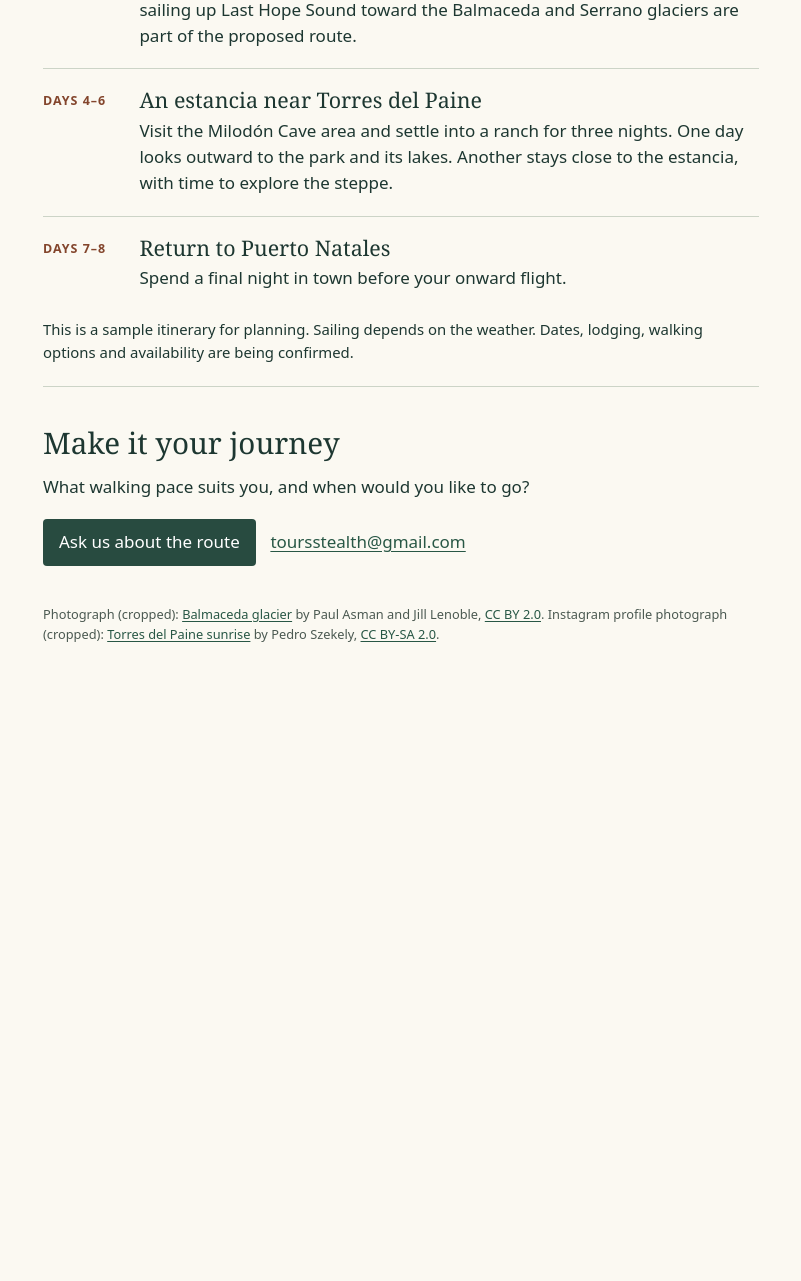
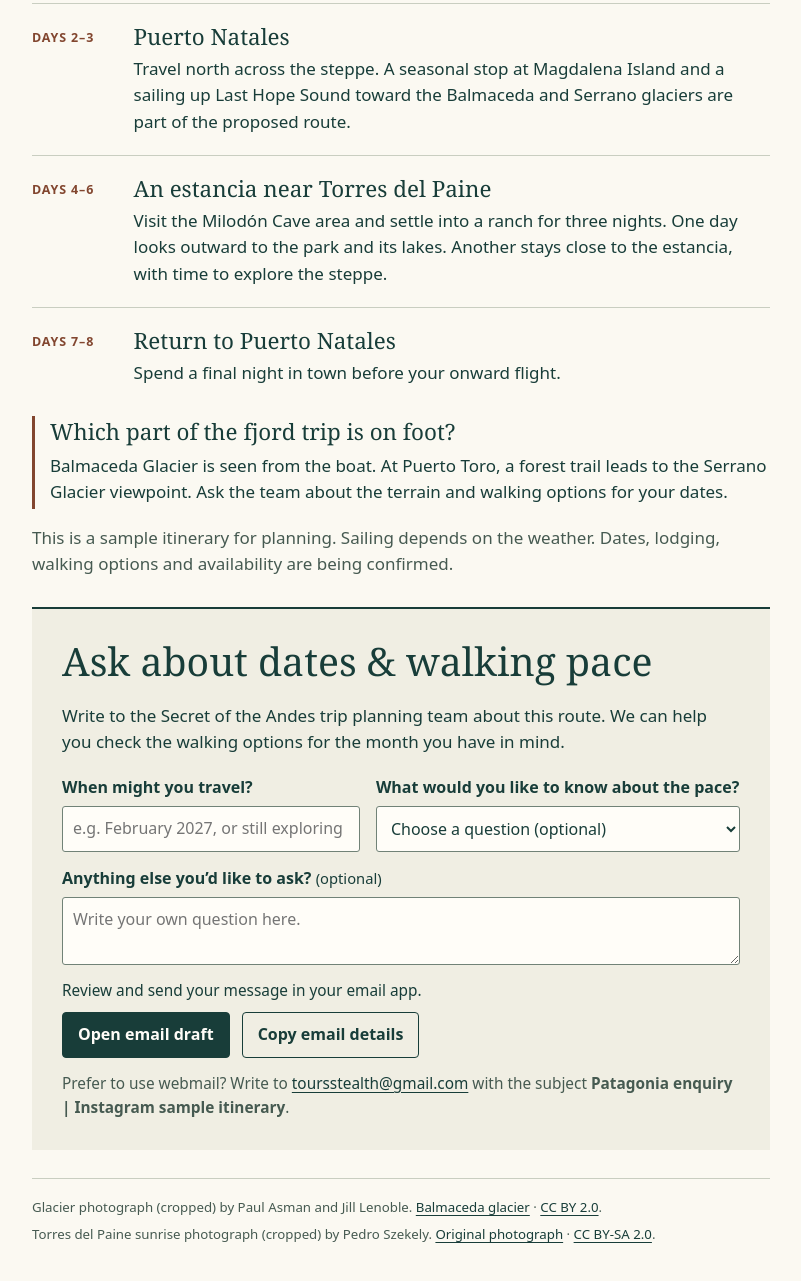
Before and after one commit to JavsDr/secret-of-the-andes, a plain HTML site: page patagonia/index.html in a window 1280 px wide. Shown: the part 955-2236 px from the top of the page, without its empty margins (239-1040 px from the left). Before the commit the page ends 1640 px from the top, so only its background shows below. Drawn offline with Linux system fonts and the light colour scheme.

Commit message:
Help Patagonia travelers ask about dates and walking pace

```diff
--- /dev/null
+++ b/patagonia/enquiry.js
@@ -0,0 +1,48 @@
+(() => {
+  const panel = document.getElementById('enquiry-builder');
+  const month = document.getElementById('month');
+  const pace = document.getElementById('pace');
+  const question = document.getElementById('question');
+  const draft = document.getElementById('email-draft');
+  const copy = document.getElementById('copy-enquiry');
+  const manualCopy = document.getElementById('manual-copy');
+  const status = document.getElementById('copy-status');
+  const address = document.getElementById('direct-email').textContent.trim();
+  const subject = document.getElementById('mail-subject').textContent.trim();
+
+  function message() {
+    const details = ['Hello Secret of the Andes team,', '', 'I’m interested in the eight-day Estancias & Glaciers route.'];
+    if (month.value.trim()) details.push('I’m considering ' + month.value.trim() + '.');
+    if (pace.value) details.push(pace.value);
+    if (question.value.trim()) details.push('', question.value.trim());
+    if (!pace.value && !question.value.trim()) details.push('Could you tell me about dates and walking options?');
+    return details.join('\r\n');
+  }
+
+  function updateDraft() {
+    draft.href = 'mailto:' + address + '?subject=' + encodeURIComponent(subject) + '&body=' + encodeURIComponent(message());
+    manualCopy.hidden = true;
+    status.textContent = '';
+  }
+
+  async function copyDetails() {
+    const details = ['To: ' + address, 'Subject: ' + subject, '', message()].join('\r\n');
+    try {
+      await navigator.clipboard.writeText(details);
+      status.textContent = 'Email details copied. Paste them into your email app to send your question.';
+    } catch {
+      manualCopy.value = details;
+      manualCopy.hidden = false;
+      manualCopy.focus();
+      manualCopy.select();
+      status.textContent = 'Select and copy the email details below, then paste them into your email app.';
+    }
+  }
+
+  panel.addEventListener('input', updateDraft);
+  panel.addEventListener('change', updateDraft);
+  copy.addEventListener('click', copyDetails);
+  updateDraft();
+  panel.hidden = false;
+  copy.hidden = false;
+})();
--- a/patagonia/index.html
+++ b/patagonia/index.html
@@ -1,11 +1,74 @@
 <!doctype html>
-<html lang="en"><head><meta charset="utf-8"><meta name="viewport" content="width=device-width,initial-scale=1"><title>Estancias &amp; Glaciers | Secret of the Andes</title><meta name="description" content="Eight days through Chilean Patagonia, from the Strait of Magellan to the lakes and open grasslands of Torres del Paine."><style>
-*{box-sizing:border-box}body{margin:0;background:#fbf9f2;color:#1d3731;font:17px/1.55 system-ui,sans-serif}main{max-width:760px;margin:auto;padding:0 22px 40px}header{font-weight:700;letter-spacing:.08em;font-size:.78rem;padding:23px 0}figure{margin:0}img{width:100%;height:clamp(180px,35vw,300px);object-fit:cover;display:block}h1,h2,h3{font-family:Georgia,serif;font-weight:400;line-height:1.12}h1{font-size:clamp(2.7rem,7vw,4rem);margin:.2em 0}h2{font-size:1.85rem;margin:1.2em 0 .5em}h3{font-size:1.34rem;margin:0 0 .25em}p{margin:.5em 0}.kicker,section span{color:#83452c;font-size:.78rem;letter-spacing:.08em;font-weight:700;text-transform:uppercase}.kicker{margin-top:1.7em}.intro{font-size:1.15rem;max-width:36em}a{color:#285745;text-underline-offset:.18em}section{display:grid;grid-template-columns:5.4rem 1fr;gap:10px;border-top:1px solid #ccd4c7;padding:19px 0}section span{padding-top:3px}section p{margin:0}.note{font-size:.93rem}.contact{border-top:1px solid #ccd4c7;padding-top:4px;margin-top:22px}.button{display:inline-block;background:#284b40;color:white;padding:10px 16px;text-decoration:none;border-radius:4px;margin:.6em .6em .5em 0}footer{font-size:.8rem;color:#4b5951;margin-top:2.4em}@media(max-width:400px){main{padding-inline:16px}section{grid-template-columns:4rem 1fr}}
-.kicker{margin-top:.4rem}.actions,.resources{display:flex;align-items:center;flex-wrap:wrap;gap:6px 14px}.actions{margin:1.1rem 0 .25rem}.actions a,.resources a{display:inline-flex;align-items:center;min-height:44px}.actions a{justify-content:center;border:1px solid #284b40;border-radius:4px;padding:8px 13px;text-decoration:none;font-weight:600}.actions .ask{background:#284b40;color:white}.resources{margin:0 0 1rem;font-size:1rem}#route{scroll-margin-top:1rem}@media(max-width:360px){header{padding:16px 0}.actions{gap:6px}.actions a{padding:8px 10px}}
-</style></head><body><main><header>SECRET OF THE ANDES</header>
-<p class="kicker">Chilean Patagonia · Sample itinerary</p><h1>Estancias &amp; Glaciers</h1><p class="intro">Eight days through Chilean Patagonia, from the Strait of Magellan to the lakes and open grasslands of Torres del Paine.</p>
-<nav class="actions" aria-label="Itinerary and enquiries"><a href="#route">See the eight-day route</a><a class="ask" href="mailto:toursstealth@gmail.com?subject=Patagonia%20enquiry%20%7C%20Instagram%20sample%20itinerary">Ask about this route</a></nav>
-<p class="resources"><a href="Estancias-and-Glaciers.pdf" download>One-page PDF</a><a href="mailto:toursstealth@gmail.com?subject=Patagonia%20enquiry%20%7C%20Instagram%20sample%20itinerary">toursstealth@gmail.com</a></p>
-<figure><img src="../img/sota-08-glaciar-balmaceda-m.jpg" alt="Blue ice of the Balmaceda Glacier above Last Hope Sound, Chile"></figure>
-<h2 id="route" tabindex="-1">The route</h2><section><span>Day 1</span><div><h3>Punta Arenas</h3><p>Begin on the Strait of Magellan. The first evening leaves time to settle in and meet your guide.</p></div></section><section><span>Days 2–3</span><div><h3>Puerto Natales</h3><p>Travel north across the steppe. A seasonal stop at Magdalena Island and a sailing up Last Hope Sound toward the Balmaceda and Serrano glaciers are part of the proposed route.</p></div></section><section><span>Days 4–6</span><div><h3>An estancia near Torres del Paine</h3><p>Visit the Milodón Cave area and settle into a ranch for three nights. One day looks outward to the park and its lakes. Another stays close to the estancia, with time to explore the steppe.</p></div></section><section><span>Days 7–8</span><div><h3>Return to Puerto Natales</h3><p>Spend a final night in town before your onward flight.</p></div></section><p class="note">This is a sample itinerary for planning. Sailing depends on the weather. Dates, lodging, walking options and availability are being confirmed.</p><div class="contact"><h2>Make it your journey</h2><p>What walking pace suits you, and when would you like to go?</p><p><a class="button" href="mailto:toursstealth@gmail.com?subject=Patagonia%20enquiry%20%7C%20Instagram%20sample%20itinerary">Ask us about the route</a> <a href="mailto:toursstealth@gmail.com?subject=Patagonia%20enquiry%20%7C%20Instagram%20sample%20itinerary">toursstealth@gmail.com</a></p></div>
-<footer>Photograph (cropped): <a href="https://www.flickr.com/photos/pauljill/29324236752/">Balmaceda glacier</a> by Paul Asman and Jill Lenoble, <a href="https://creativecommons.org/licenses/by/2.0/">CC BY 2.0</a>. Instagram profile photograph (cropped): <a href="https://www.flickr.com/photos/pedrosz/53467301192/">Torres del Paine sunrise</a> by Pedro Szekely, <a href="https://creativecommons.org/licenses/by-sa/2.0/">CC BY-SA 2.0</a>.</footer></main></body></html>
+<html lang="en">
+<head>
+  <meta charset="utf-8">
+  <meta name="viewport" content="width=device-width,initial-scale=1">
+  <title>Estancias &amp; Glaciers | Secret of the Andes</title>
+  <meta name="description" content="Eight days through Chilean Patagonia, from the Strait of Magellan to the lakes and open grasslands of Torres del Paine.">
+  <link rel="icon" href="brand-mark.svg" type="image/svg+xml">
+  <link rel="stylesheet" href="itinerary.css">
+  <script src="enquiry.js" defer></script>
+</head>
+<body>
+<main>
+  <header><a class="wordmark" href="../"><img src="brand-mark.svg" alt="" width="34" height="34">Secret of the Andes</a></header>
+  <div class="intro">
+    <p class="kicker">Chilean Patagonia · Sample itinerary</p>
+    <h1>Estancias &amp; Glaciers</h1>
+    <p class="lead">Eight days from Punta Arenas to Torres del Paine, with three nights at one estancia, a Patagonian ranch.</p>
+    <nav class="actions" aria-label="Itinerary and enquiries">
+      <a class="button primary" href="#route">See the eight-day route</a>
+      <a class="button" href="#enquiry">Ask about dates &amp; walking pace</a>
+    </nav>
+    <a class="resource" href="Estancias-and-Glaciers.pdf" download>Download the one-page itinerary (PDF)</a>
+  </div>
+  <figure>
+    <img class="hero" src="../img/sota-08-glaciar-balmaceda-m.jpg" alt="Blue ice of the Balmaceda Glacier above Last Hope Sound, Chile" width="900" height="450">
+    <figcaption>Balmaceda Glacier, on the sailing from Puerto Natales.</figcaption>
+  </figure>
+  <h2 id="route" tabindex="-1">The eight-day route</h2>
+  <section class="day"><span>Day 1</span><div><h3>Punta Arenas</h3><p>Begin on the Strait of Magellan. The first evening leaves time to settle in and meet your guide.</p></div></section>
+<section class="day"><span>Days 2–3</span><div><h3>Puerto Natales</h3><p>Travel north across the steppe. A seasonal stop at Magdalena Island and a sailing up Last Hope Sound toward the Balmaceda and Serrano glaciers are part of the proposed route.</p></div></section>
+<section class="day"><span>Days 4–6</span><div><h3>An estancia near Torres del Paine</h3><p>Visit the Milodón Cave area and settle into a ranch for three nights. One day looks outward to the park and its lakes. Another stays close to the estancia, with time to explore the steppe.</p></div></section>
+<section class="day"><span>Days 7–8</span><div><h3>Return to Puerto Natales</h3><p>Spend a final night in town before your onward flight.</p></div></section>
+  <aside class="field-note" aria-labelledby="fjord-heading">
+    <h3 id="fjord-heading">Which part of the fjord trip is on foot?</h3>
+    <p>Balmaceda Glacier is seen from the boat. At Puerto Toro, a forest trail leads to the Serrano Glacier viewpoint. Ask the team about the terrain and walking options for your dates.</p>
+  </aside>
+  <p class="note">This is a sample itinerary for planning. Sailing depends on the weather. Dates, lodging, walking options and availability are being confirmed.</p>
+  <div class="contact">
+    <h2 id="enquiry" tabindex="-1">Ask about dates &amp; walking pace</h2>
+    <p>Write to the Secret of the Andes trip planning team about this route. We can help you check the walking options for the month you have in mind.</p>
+    <div id="enquiry-builder" hidden>
+      <div class="fields">
+        <label for="month">When might you travel?<input id="month" type="text" maxlength="65" placeholder="e.g. February 2027, or still exploring"></label>
+        <label for="pace">What would you like to know about the pace?
+          <select id="pace">
+            <option value="">Choose a question (optional)</option>
+            <option>How long are the walks, and what is the terrain like?</option>
+            <option>Which parts of the fjord trip are on foot?</option>
+            <option>What options are there for different walking paces?</option>
+            <option>What changes if the weather affects the sailing?</option>
+          </select>
+        </label>
+      </div>
+      <label for="question">Anything else you’d like to ask? <small>(optional)</small>
+        <textarea id="question" rows="2" maxlength="400" placeholder="Write your own question here."></textarea>
+      </label>
+    </div>
+    <p class="send-note">Review and send your message in your email app.</p>
+    <div class="actions">
+      <a class="button primary" id="email-draft" href="mailto:toursstealth@gmail.com?subject=Patagonia%20enquiry%20%7C%20Instagram%20sample%20itinerary">Open email draft</a>
+      <button class="button" type="button" id="copy-enquiry" hidden>Copy email details</button>
+    </div>
+    <p id="copy-status" role="status"></p>
+    <textarea id="manual-copy" aria-label="Email details to copy" rows="7" readonly hidden></textarea>
+    <p class="direct">Prefer to use webmail? Write to <a href="mailto:toursstealth@gmail.com?subject=Patagonia%20enquiry%20%7C%20Instagram%20sample%20itinerary" id="direct-email">toursstealth@gmail.com</a> with the subject <span id="mail-subject">Patagonia enquiry | Instagram sample itinerary</span>.</p>
+  </div>
+  <footer>
+    <p>Glacier photograph (cropped) by Paul Asman and Jill Lenoble. <a href="https://www.flickr.com/photos/pauljill/29324236752/">Balmaceda glacier</a> · <a href="https://creativecommons.org/licenses/by/2.0/">CC BY 2.0</a>.</p>
+    <p>Torres del Paine sunrise photograph (cropped) by Pedro Szekely. <a href="https://www.flickr.com/photos/pedrosz/53467301192/">Original photograph</a> · <a href="https://creativecommons.org/licenses/by-sa/2.0/">CC BY-SA 2.0</a>.</p>
+  </footer>
+</main>
+</body>
+</html>
--- /dev/null
+++ b/patagonia/itinerary.css
@@ -0,0 +1,65 @@
+:root {
+  color-scheme: light;
+  --paper: #fbf9f2;
+  --ink: #183d39;
+  --muted: #465a51;
+  --accent: #82462f;
+  --line: #c9cec1;
+  --panel: #f0eee3;
+  --white: #fffdf8;
+}
+* { box-sizing: border-box; }
+[hidden] { display: none !important; }
+body { margin: 0; background: var(--paper); color: var(--ink); font: 17px/1.55 system-ui, sans-serif; }
+main { max-width: 810px; margin: auto; padding: 0 clamp(16px, 5vw, 36px) 36px; }
+header { padding: 18px 0; border-bottom: 1px solid var(--line); }
+.wordmark { display: inline-flex; align-items: center; min-height: 44px; gap: 11px; color: var(--ink); text-decoration: none; font: 1.4rem/1.1 Georgia, serif; }
+.wordmark img { display: block; }
+p { margin: .5em 0; }
+h1, h2, h3 { font-family: Georgia, serif; font-weight: 400; line-height: 1.13; }
+h1 { font-size: clamp(2.55rem, 7vw, 4.3rem); margin: .15em 0 .2em; letter-spacing: -.035em; }
+h2 { font-size: clamp(1.85rem, 4.5vw, 2.45rem); margin: 1.05em 0 .48em; }
+h3 { font-size: 1.4rem; margin: 0 0 .3em; }
+.intro { padding: 18px 0 10px; }
+.kicker, .day > span { color: var(--accent); font-size: .78rem; letter-spacing: .07em; font-weight: 700; text-transform: uppercase; }
+.lead { font-size: 1.18rem; line-height: 1.5; max-width: 36em; margin: .45em 0 1em; }
+a { color: var(--ink); text-underline-offset: .2em; }
+.actions { display: flex; align-items: center; flex-wrap: wrap; gap: 9px 12px; }
+.button { display: inline-flex; align-items: center; justify-content: center; min-height: 46px; border: 1px solid var(--ink); border-radius: 4px; padding: 9px 15px; color: var(--ink); background: transparent; font: 600 1rem/1.35 system-ui, sans-serif; text-decoration: none; text-align: center; cursor: pointer; }
+.button:hover { background: #e2e6da; }
+.button.primary { color: var(--white); background: var(--ink); }
+.button.primary:hover { background: #29574e; }
+a:focus-visible, button:focus-visible, input:focus-visible, select:focus-visible, textarea:focus-visible { outline: 3px solid var(--accent); outline-offset: 3px; }
+.resource { display: inline-flex; align-items: center; min-height: 44px; margin-top: 4px; }
+figure { margin: 0; }
+.hero { display: block; width: 100%; height: clamp(175px, 34vw, 292px); object-fit: cover; }
+figcaption { margin: 6px 0; font-size: .87rem; color: var(--muted); }
+#route, #enquiry { scroll-margin-top: 18px; }
+.day { display: grid; grid-template-columns: 5.6rem 1fr; gap: 12px; border-top: 1px solid var(--line); padding: 20px 0; }
+.day span { padding-top: 4px; }
+.day p { margin: 0; }
+.field-note { margin: 10px 0 16px; padding: 3px 0 3px 15px; border-left: 3px solid var(--accent); }
+.field-note p { margin-bottom: 0; }
+.note { color: var(--muted); }
+.contact { margin: 30px 0 0; background: var(--panel); padding: clamp(16px, 4vw, 30px); border-top: 2px solid var(--ink); }
+.contact h2 { margin-top: 0; }
+.fields { display: grid; grid-template-columns: .9fr 1.1fr; gap: 16px; margin: 20px 0 14px; }
+label { display: block; font-weight: 600; font-size: 1rem; }
+label small { font-size: .92rem; font-weight: 400; }
+input, select, textarea { display: block; width: 100%; min-width: 0; margin-top: 6px; padding: 10px; border: 1px solid #718277; border-radius: 3px; background: var(--white); color: var(--ink); font: 1rem/1.45 system-ui, sans-serif; min-height: 46px; }
+textarea { resize: vertical; }
+.send-note, .direct { font-size: .96rem; }
+.send-note { margin: 14px 0 9px; }
+#copy-status:not(:empty) { margin-top: 13px; }
+.direct { margin: 14px 0 0; color: var(--muted); overflow-wrap: anywhere; }
+#mail-subject { font-weight: 600; }
+footer { margin-top: 28px; border-top: 1px solid var(--line); padding-top: 12px; font-size: .83rem; color: var(--muted); }
+@media (max-width: 620px) {
+  .fields { grid-template-columns: minmax(0, 1fr); }
+  .day { grid-template-columns: 4.2rem 1fr; gap: 9px; }
+}
+@media (max-width: 420px) {
+  header { padding: 10px 0; }
+  .intro { padding-top: 12px; }
+  .actions .button { width: 100%; }
+}
```
Also changed, not shown: patagonia/brand-mark.svg (added).
